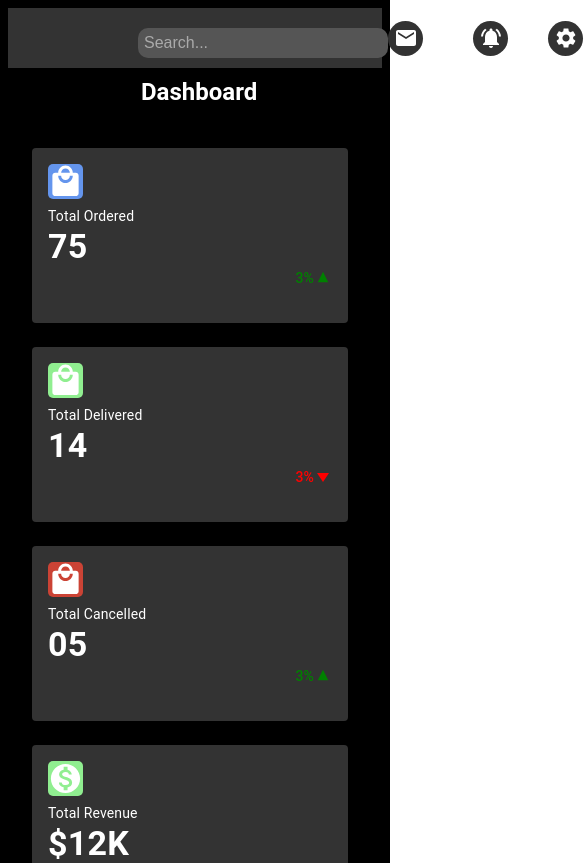
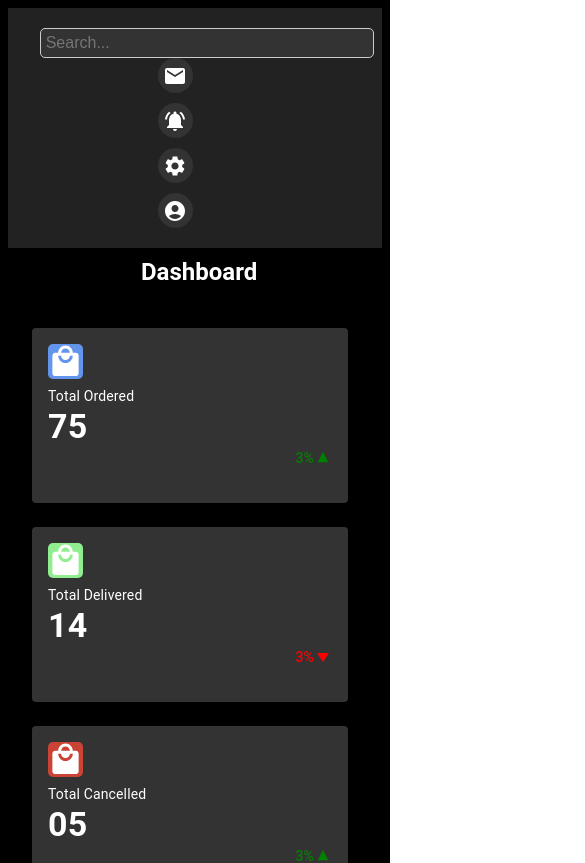
Before and after one commit to ammakavya/DashBoard, a React (Create React App) app: page / in a window 390 px wide. Shown: the top 863 px of the page, 585 px wide, since content can reach past the window. Built offline with nearby package versions, Linux system fonts and the light colour scheme.

Commit message:
first commit

```diff
--- a/src/components/ActivityDetails.js
+++ b/src/components/ActivityDetails.js
@@ -40,7 +40,7 @@ const data = [
 
 const ActivityDetails = () => {
   return (
-    <Container sx={{ width: { xs: '100%', sm: '100%' ,xl :'100%'}, ml:'10px',
+    <Container sx={{ width: { xs: '100%', sm: '100%' ,xl :'100%'},
      height: '100px' }}>
       <Paper sx={{ padding: '1px', marginTop: '10px', backgroundColor: '#333' }}>
         <ResponsiveContainer width="100%" height={300}>
--- a/src/components/GoalsPages.js
+++ b/src/components/GoalsPages.js
@@ -12,7 +12,7 @@ const GoalsPages = () => {
         elevation={1}
         sx={{
           backgroundColor: '#333',
-          width: { xs: '100%', sm: '70px' ,xl:'100%' },
+          width: { xs: '100%', sm: '100%' ,xl:'100%' },
           height: '100%',
           p: 5,
           marginTop:'5px'
--- a/src/components/MenuBoard.js
+++ b/src/components/MenuBoard.js
@@ -11,7 +11,7 @@ import HomeIcon from "@mui/icons-material/Home";
 import InsertChartIcon from "@mui/icons-material/InsertChart";
 import ShoppingBagIcon from "@mui/icons-material/ShoppingBag";
 
-const drawerWidth = 120;
+const drawerWidth = 100;
 
 function MenuBoard(props) {
   const { window } = props;
--- a/src/components/Profits.js
+++ b/src/components/Profits.js
@@ -68,7 +68,7 @@ const Profits = () => {
     <Paper
       elevation={1}
       sx={{
-        width: { xs: "100%", sm: "500px",xl:'100%' }, // Responsive width
+        width: { xs: "100%", sm: "100%",xl:'100%' }, // Responsive width
         height: "175px",
         backgroundColor: "#333",
         color: "white",
--- a/src/components/ReviewPage.js
+++ b/src/components/ReviewPage.js
@@ -26,7 +26,7 @@ const ReviewPage = () => {
       <Paper
         elevation={1}
         sx={{
-          width: { xs: '100%', sm: '500px' ,xl:'100%'},
+          width: { xs: '100%', sm: '100%' ,xl:'100%'},
           backgroundColor: '#333',
           color: 'white',
           borderRadius: '10px',
--- a/src/components/Transactions.js
+++ b/src/components/Transactions.js
@@ -24,7 +24,7 @@ const rows = [
 function Transactions() {
   return (
     <Box sx={{ display: 'flex', justifyContent: 'center', mt: 5 }}>  {/* Increased mb for spacing */}
-      <TableContainer component={Paper} sx={{ backgroundColor: '#333', p: 2, mt:23, width: { xs: '100%', sm: '900px', xl: '850px' } }}>
+      <TableContainer component={Paper} sx={{ backgroundColor: '#333', p: 2, mt:23, width: { xs: '100%', sm: '100%', xl: '100%' } }}>
         <Typography variant='h5' sx={{ color: 'white', fontWeight: 'bold', mb: 2 }}>
           Recent Orders
         </Typography>
--- a/src/components/navbar/NavBar.js
+++ b/src/components/navbar/NavBar.js
@@ -12,17 +12,17 @@ const NavBar = () => {
       <div className="navbar-search">
         <input type="text" placeholder="Search..." />
       </div>
-      <Box sx={{ display: 'flex', alignItems: 'center' }}>
-        <Avatar sx={{ bgcolor: '#333', width: 35, height: 35, marginRight: '50px' }}>
+      <Box className="navbar-icons" sx={{ display: 'flex', alignItems: 'center' }}>
+        <Avatar sx={{ bgcolor: '#333', width: 35, height: 35, marginRight: '40px' }}>
           <EmailIcon />
         </Avatar>
         <Avatar sx={{ bgcolor: '#333', width: 35, height: 35, marginRight: '40px' }}>
           <NotificationsActiveIcon />
         </Avatar>
-        <Avatar sx={{ bgcolor: '#333', width: 35, height: 35, marginRight: '30px' }}>
+        <Avatar sx={{ bgcolor: '#333', width: 35, height: 35, marginRight: '40px' }}>
           <SettingsIcon />
         </Avatar>
-        <Avatar sx={{ bgcolor: '#333', width: 35, height: 35, marginRight: '30px' }}>
+        <Avatar sx={{ bgcolor: '#333', width: 35, height: 35, marginRight: '40px' }}>
           <AccountCircleIcon />
         </Avatar>
       </Box>
--- a/src/components/navbar/Navbar.css
+++ b/src/components/navbar/Navbar.css
@@ -1,40 +1,254 @@
-body {
-    margin: 0;
-    font-family: Arial, sans-serif;
-    background-color: black;
-}
+/* Navbar.css */
 
 .navbar {
     display: flex;
     justify-content: space-between;
     align-items: center;
     padding: 10px 20px;
-    background-color: #333;
-    color: white;
-}
+    background-color: #222;
+  }
 
-.navbar-search input {
-    padding: 6px;
-    border-radius: 10px;
-    background-color: #555; /* Slightly different color for better contrast */
-    font-size: 1em;
-    margin-left: 110px;
-    width: 250px;
-    border: none;
-    color: white;
-}
+  .navbar-center {
+    flex-grow: 1;
+    display: flex;
+    justify-content: flex-start;
 
-.navbar-search input::placeholder {
-    color: #aaa; /* Placeholder color */
-}
+  }
 
-.navbar-avatar {
+  .navbar-search {
+    width: 100%;
+    max-width: 300px;
+    /* Navbar.css */
+    margin-left: 7%;
+
+.navbar {
     display: flex;
+    justify-content: space-between;
     align-items: center;
-}
+    padding: 10px 20px;
+    background-color: #222;
+  }
 
-.navbar-avatar img {
-    width: 35px; /* Consistent with Avatar size */
-    height: 35px;
-    border-radius: 50%;
-}
+  .navbar-center {
+    flex-grow: 1;
+    display: flex;
+    justify-content: flex-start;
+    margin-left: 20%;
+  }
+
+  .navbar-search {
+    width: 100%;
+    max-width: 300px;
+  }
+
+  .navbar-search input {
+    width: 100%;
+    padding: 5px;
+    border-radius: 5px;
+    border: 1px solid #ccc;
+  }
+
+  @media (max-width: 768px) {
+    .navbar {
+      flex-direction: column;
+    }
+
+    .navbar-center {
+      order: 2;
+      width: 100%;
+      justify-content: center;
+      margin-left: 0;
+      margin-bottom: 10px;
+    }
+
+    .navbar-search {
+      max-width: 100%;
+    }
+
+    .navbar-icons {
+      width: 100%;
+      justify-content: space-around;
+    }
+  }
+
+  @media (max-width: 480px) {
+    .navbar-icons {
+      flex-direction: column;
+      align-items: center;
+    }
+
+    .navbar-icons .MuiAvatar-root {
+      margin-bottom: 10px;
+    }
+  }
+
+    /* Navbar.css */
+    /* Navbar.css */
+
+.navbar {
+    display: flex;
+    justify-content: space-between;
+    align-items: center;
+    padding: 10px 20px;
+    background-color: #222;
+  }
+
+  .navbar-center {
+    flex-grow: 1;
+    display: flex;
+    justify-content: flex-start;
+    margin-left: 20%;
+  }
+
+  .navbar-search {
+    width: 100%;
+    max-width: 300px;
+    margin-left: 50%;
+  }
+
+  .navbar-search input {
+    width: 100%;
+    padding: 5px;
+    border-radius: 5px;
+    border: 1px solid #ccc;
+  }
+
+  @media (max-width: 768px) {
+    .navbar {
+      flex-direction: column;
+    }
+
+    .navbar-center {
+      order: 2;
+      width: 100%;
+      justify-content: center;
+      margin-left: 0;
+      margin-bottom: 10px;
+    }
+
+    .navbar-search {
+      max-width: 100%;
+
+    }
+
+    .navbar-icons {
+      width: 100%;
+      justify-content: space-around;
+    }
+  }
+
+  @media (max-width: 480px) {
+    .navbar-icons {
+      flex-direction: column;
+      align-items: center;
+    }
+
+    .navbar-icons .MuiAvatar-root {
+      margin-bottom: 10px;
+    }
+  }
+
+
+.navbar {
+    display: flex;
+    justify-content: space-between;
+    align-items: center;
+    padding: 10px 20px;
+    background-color: #222;
+  }
+
+  .navbar-center {
+    flex-grow: 1;
+    display: flex;
+    justify-content: flex-start;
+    margin-left: 20%;
+  }
+
+  .navbar-search {
+    width: 100%;
+    max-width: 300px;
+  }
+
+  .navbar-search input {
+    width: 100%;
+    padding: 5px;
+    border-radius: 5px;
+    border: 1px solid #ccc;
+  }
+
+  @media (max-width: 768px) {
+    .navbar {
+      flex-direction: column;
+    }
+
+    .navbar-center {
+      order: 2;
+      width: 100%;
+      justify-content: center;
+      margin-left: 0;
+      margin-bottom: 10px;
+    }
+
+    .navbar-search {
+      max-width: 100%;
+    }
+
+    .navbar-icons {
+      width: 100%;
+      justify-content: space-around;
+    }
+  }
+
+  @media (max-width: 480px) {
+    .navbar-icons {
+      flex-direction: column;
+      align-items: center;
+    }
+
+    .navbar-icons .MuiAvatar-root {
+      margin-bottom: 10px;
+    }
+  }
+
+  }
+
+  .navbar-search input {
+    width: 100%;
+    padding: 5px;
+    border-radius: 5px;
+    border: 1px solid #ccc;
+  }
+
+  @media (max-width: 768px) {
+    .navbar {
+      flex-direction: column;
+    }
+
+    .navbar-center {
+      order: 2;
+      width: 100%;
+      justify-content: center;
+      margin-left: 0;
+      margin-bottom: 10px;
+    }
+
+    .navbar-search {
+      max-width: 100%;
+    }
+
+    .navbar-icons {
+      width: 100%;
+      justify-content: space-around;
+    }
+  }
+
+  @media (max-width: 480px) {
+    .navbar-icons {
+      flex-direction: column;
+      align-items: center;
+    }
+
+    .navbar-icons .MuiAvatar-root {
+      margin-bottom: 10px;
+    }
+  }
```
